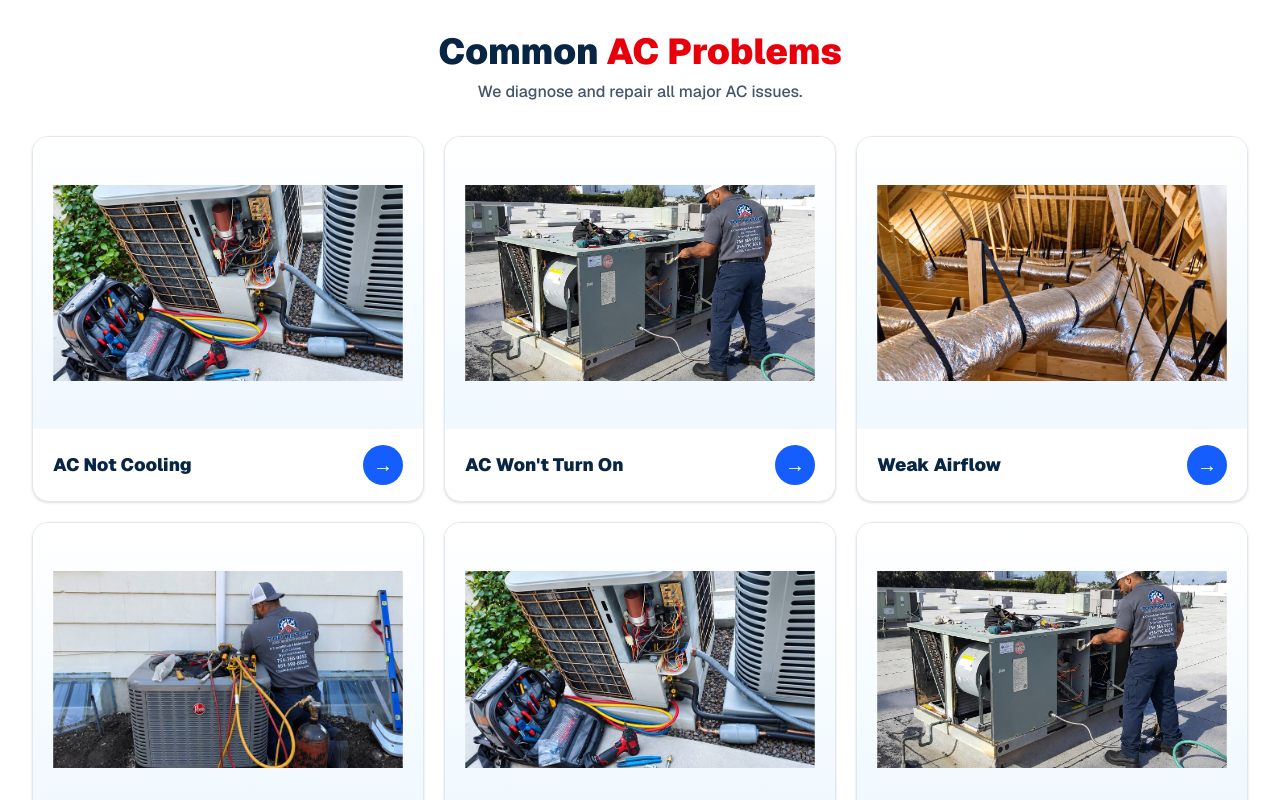
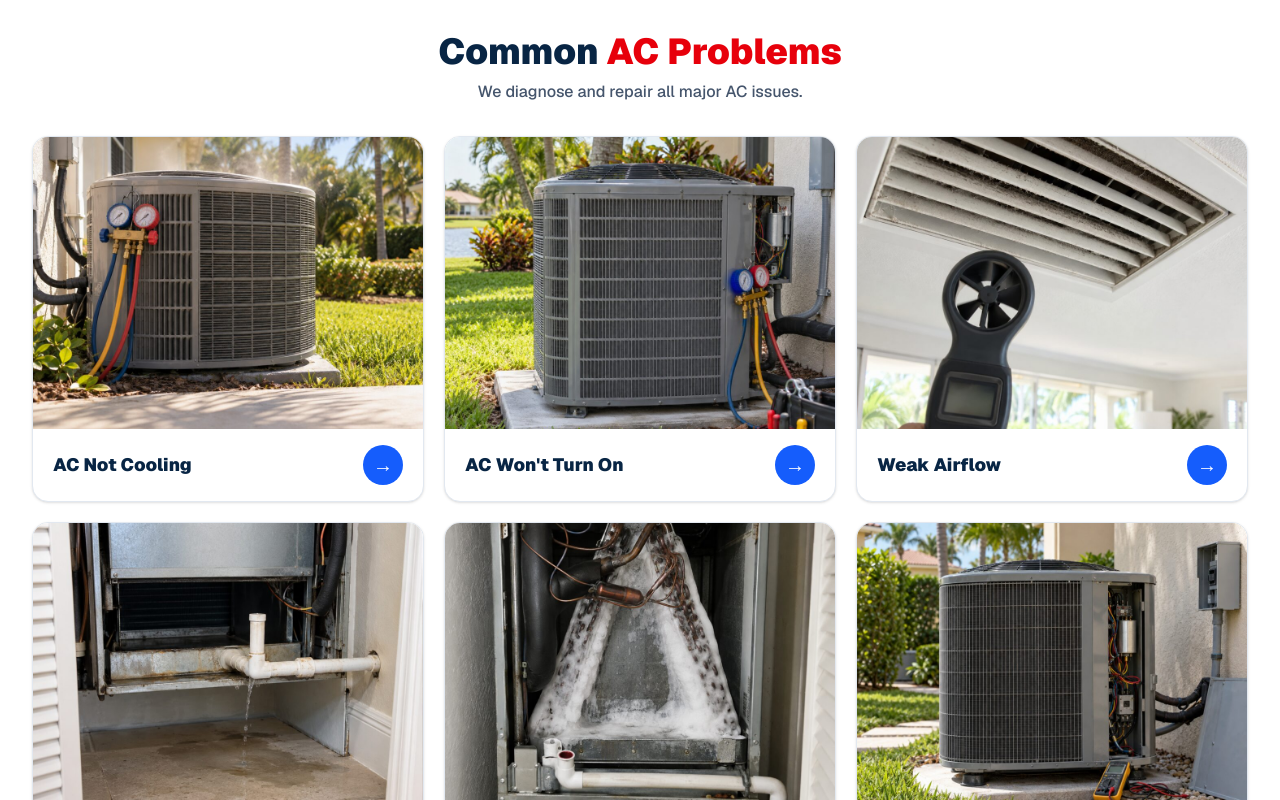
Before and after one commit to topnotchacservices/topnotch-website, a Next.js app: page /ac-repair in a window 1280 px wide. Shown: the part 720-1520 px from the top of the page. Built offline with nearby package versions, Linux system fonts and the light colour scheme.

Commit message:
Use real photos for common AC problems

```diff
--- a/app/ac-repair/page.tsx
+++ b/app/ac-repair/page.tsx
@@ -8,12 +8,12 @@ import { ActionButton, SiteFooter, SiteHeader } from "@/components/site-shell";
 
 const problemStyles = ["thermo", "power", "air", "drop", "snow", "cycle"];
 const problemImages = [
-  "/images/home/ac-repair.svg",
-  "/images/home/ac-system-service.svg",
-  "/images/home/duct-repair.svg",
-  "/images/home/ac-maintenance.svg",
-  "/images/home/ac-repair.svg",
-  "/images/home/ac-system-service.svg",
+  "/images/ac/problems/ac-not-cooling.jpg",
+  "/images/ac/problems/ac-wont-turn-on.jpg",
+  "/images/ac/problems/weak-airflow.jpg",
+  "/images/ac/problems/water-leaking.jpg",
+  "/images/ac/problems/frozen-coil.jpg",
+  "/images/ac/problems/ac-short-cycling.jpg",
 ];
 const strengths = ["Family-Owned & Operated", "Licensed & Insured", "Honest Recommendations", "Professional Workmanship", "Residential & Commercial Service", "Local South Florida Company"];
 const mainAreas = ["Pompano Beach", "Fort Lauderdale", "Deerfield Beach", "Coconut Creek", "Coral Springs", "Boca Raton", "Margate", "Oakland Park"];
@@ -42,7 +42,7 @@ function ProblemCardMedia({ src, title, kind }: { src: string; title: string; ki
   const [failed, setFailed] = useState(false);
   return (
     <div className="relative aspect-[4/3] overflow-hidden bg-gradient-to-b from-white to-sky-50">
-      {!failed && <Image src={src} alt={`${title} HVAC problem illustration`} fill sizes="(min-width: 1024px) 33vw, (min-width: 640px) 50vw, 100vw" onError={() => setFailed(true)} className="object-contain p-5 transition duration-300 group-hover:scale-[1.03]" />}
+      {!failed && <Image src={src} alt={`${title} air conditioning repair issue`} fill sizes="(min-width: 1024px) 33vw, (min-width: 640px) 50vw, 100vw" onError={() => setFailed(true)} className="object-cover transition duration-300 group-hover:scale-[1.03]" />}
       {failed && <div className="absolute inset-0 grid place-items-center"><Icon kind={kind} large /></div>}
     </div>
   );
```
